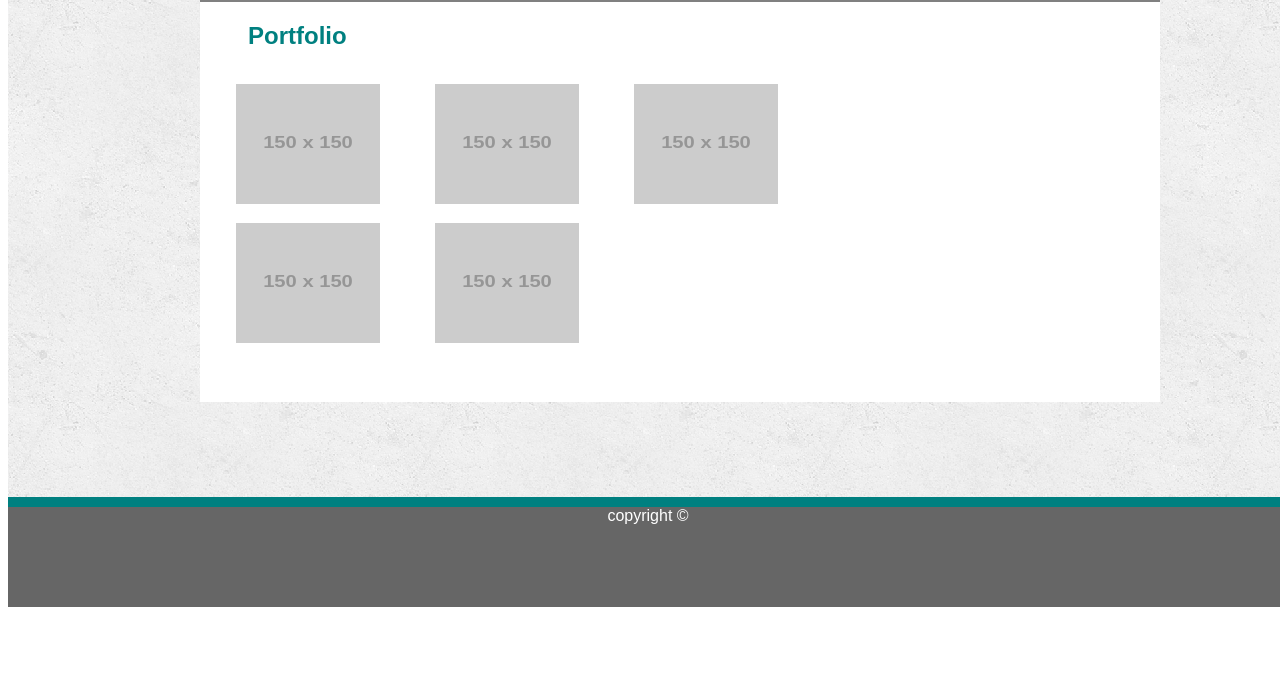
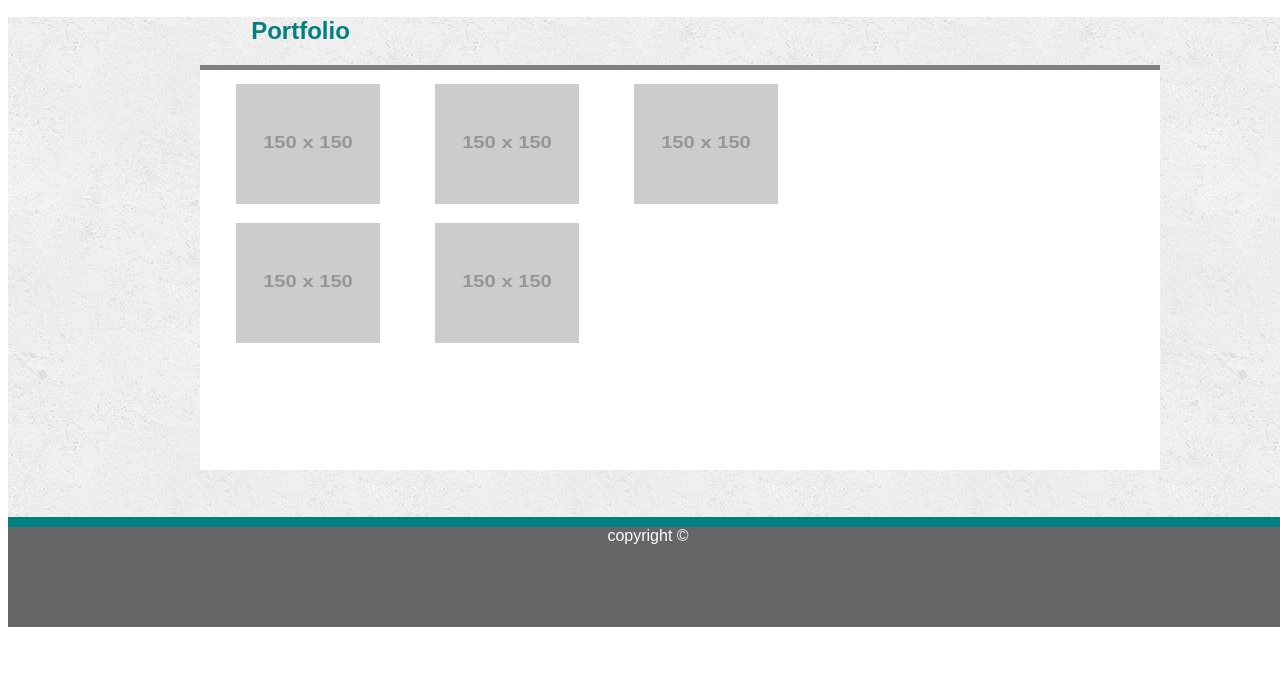
Before and after one commit to dpotts1980/Basic-Portfolio, a plain HTML site: page portfolio.html in a window 1280 px wide. Shown: the part 100-800 px from the top of the page. Drawn offline with Linux system fonts and the light colour scheme; placeholder pictures from the web are drawn by us; files whose address does not match are found by name.

Commit message:
homework

```diff
--- a/assets/css/style.css
+++ b/assets/css/style.css
@@ -77,9 +77,12 @@
    h1 {
        color: teal;
        margin-left: 5%;
+    }
 
+   #portfolio-id {
+       margin-left: 19%;
 
-   }
+}
    img {
        width: 20%;
        height: 40%;
@@ -110,6 +113,7 @@
    #contact-form {
        background-color: white;
        border-top: solid;
+       border-color: #777777;
    }
    footer {
        clear: both;
--- a/portfolio.html
+++ b/portfolio.html
@@ -15,8 +15,9 @@ Dan Potts
 
 <body>
      <section>
+            <h1 id="portfolio-id">Portfolio</h1>
             <div id="container-portfolio">
-            <h1>Portfolio</h1>
+
                <div id="photos">
         <img src="http://via.placeholder.com/150x150" />
         <img src="http://via.placeholder.com/150x150" />
```
Also changed, not shown: index.html (+1 -0 lines).
